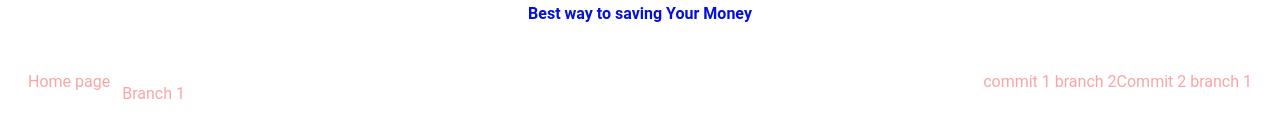
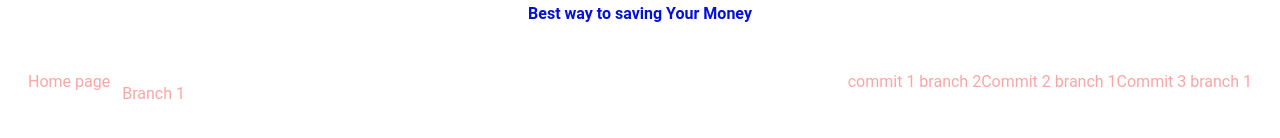
Before and after one commit to DucThanh-github/iMoneyWithNuxt, a Nuxt app: page / in a window 1280 px wide. Shown: the part 200-338 px from the top of the page. Built offline with nearby package versions, Linux system fonts and the light colour scheme.

Commit message:
c3 branch 1

```diff
--- a/pages/index.vue
+++ b/pages/index.vue
@@ -4,6 +4,7 @@
         <v-col>Branch 1</v-col>
         <span>commit 1 branch 2</span>
         <span>Commit 2 branch 1</span>
+        <span>Commit 3 branch 1</span>
     </v-row>
 
 </template>
```
